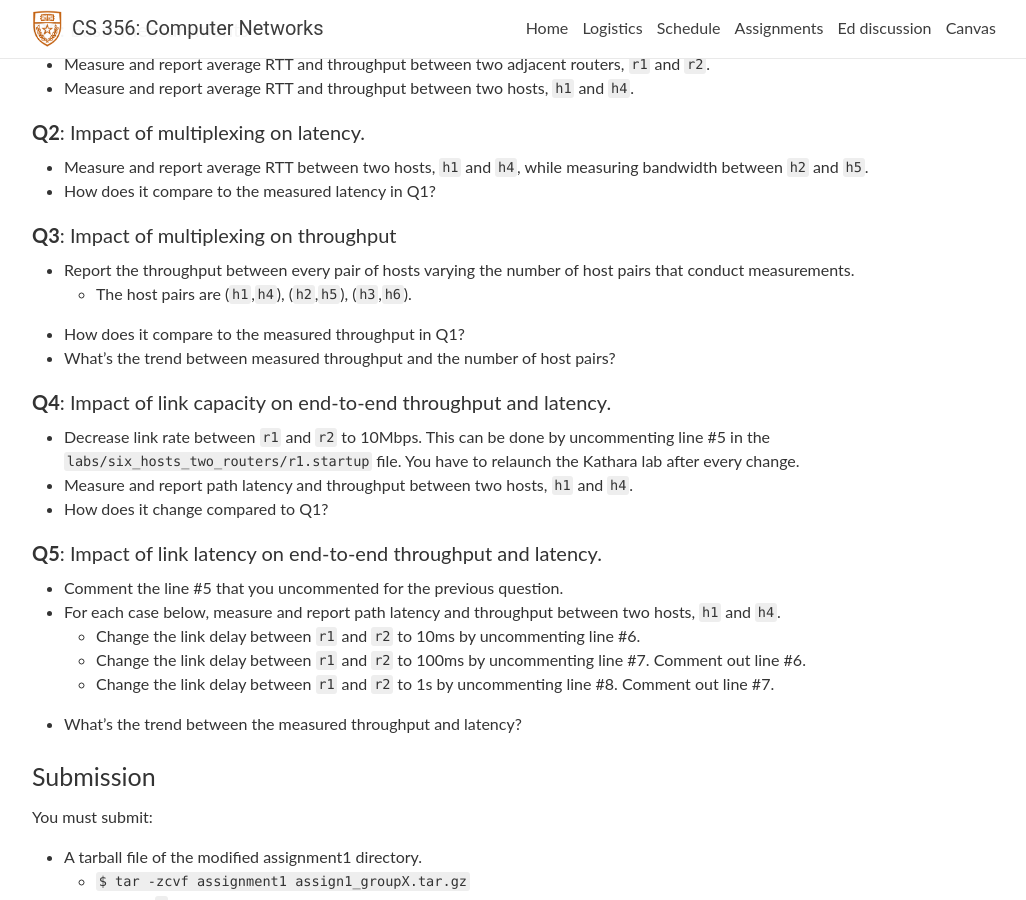
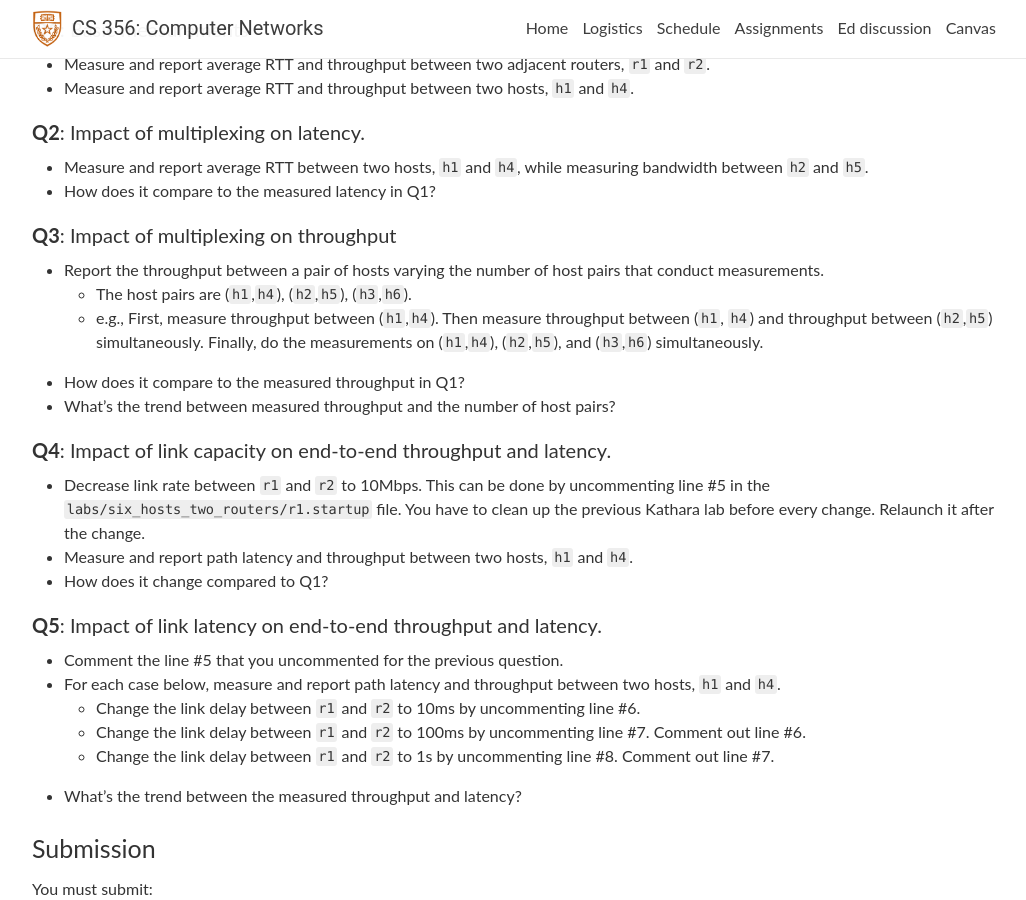
Before and after one commit to utcs356/sp25, a Jekyll site: the page built from _pages/1_socket.md, in a window 1280 px wide and 900 px high, scrolled down 4475 px. Shown: the whole window, without its empty margins (126-1152 px from the left). Built offline with Jekyll 4.4.1, drawn with Linux system fonts in a browser that asks for light colours; nearby versions of some CDN libraries; comment, search, counter and statistics services are not loaded.

Commit message:
[A1] Clarify instructions

```diff
--- a/_pages/1_socket.md
+++ b/_pages/1_socket.md
@@ -148,13 +148,14 @@ For example, if you want to ping to `h4` 10 times, the command is `$ ping -c 10
 * How does it compare to the measured latency in Q1?
 
 #### **Q3**: Impact of multiplexing on throughput
-* Report the throughput between every pair of hosts varying the number of host pairs that conduct measurements.
+* Report the throughput between a pair of hosts varying the number of host pairs that conduct measurements.
     * The host pairs are (`h1`,`h4`), (`h2`,`h5`), (`h3`,`h6`).
+    * e.g., First, measure throughput between (`h1`,`h4`). Then measure throughput between (`h1`, `h4`) and throughput between (`h2`,`h5`) simultaneously. Finally, do the measurements on (`h1`,`h4`), (`h2`,`h5`), and (`h3`,`h6`) simultaneously.
 * How does it compare to the measured throughput in Q1?
 * What's the trend between measured throughput and the number of host pairs?
 
 #### **Q4**: Impact of link capacity on end-to-end throughput and latency.
-* Decrease link rate between `r1` and `r2` to 10Mbps. This can be done by uncommenting line #5 in the `labs/six_hosts_two_routers/r1.startup` file. You have to relaunch the Kathara lab after every change.
+* Decrease link rate between `r1` and `r2` to 10Mbps. This can be done by uncommenting line #5 in the `labs/six_hosts_two_routers/r1.startup` file. You have to clean up the previous Kathara lab before every change. Relaunch it after the change.
 * Measure and report path latency and throughput between two hosts, `h1` and `h4`.
 * How does it change compared to Q1?
 
```
